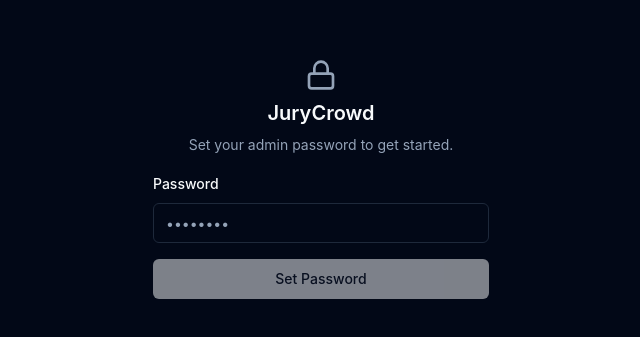
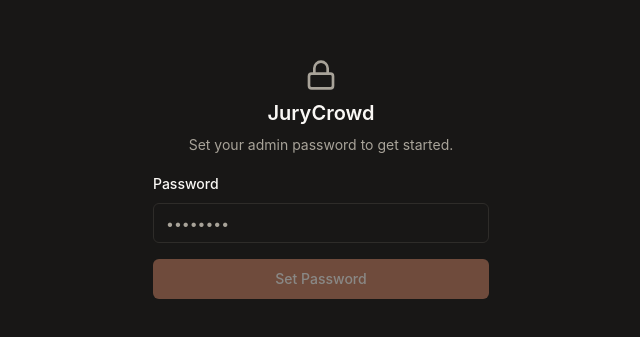
Before and after one commit to imadeddine000/jurycrowd, a React (Vite) app in the folder apps/frontend/: page / in a window 1280 px wide. Shown: the part 221-558 px from the top of the page, without its empty margins (319-959 px from the left). Built offline with nearby package versions, Linux system fonts and the light colour scheme; no server answers.

Commit message:
feat(frontend): redesign with warm cream + coral theme from DESIGN.md

```diff
--- a/apps/frontend/src/index.css
+++ b/apps/frontend/src/index.css
@@ -2,50 +2,54 @@
 @tailwind components;
 @tailwind utilities;
 
+@import url('https://fonts.googleapis.com/css2?family=Inter:wght@400;500;600;700&display=swap');
+
 @layer base {
   :root {
-    --background: 0 0% 100%;
-    --foreground: 222.2 84% 4.9%;
-    --card: 0 0% 100%;
-    --card-foreground: 222.2 84% 4.9%;
-    --popover: 0 0% 100%;
-    --popover-foreground: 222.2 84% 4.9%;
-    --primary: 222.2 47.4% 11.2%;
-    --primary-foreground: 210 40% 98%;
-    --secondary: 210 40% 96.1%;
-    --secondary-foreground: 222.2 47.4% 11.2%;
-    --muted: 210 40% 96.1%;
-    --muted-foreground: 215.4 16.3% 46.9%;
-    --accent: 210 40% 96.1%;
-    --accent-foreground: 222.2 47.4% 11.2%;
-    --destructive: 0 84.2% 60.2%;
-    --destructive-foreground: 210 40% 98%;
-    --border: 214.3 31.8% 91.4%;
-    --input: 214.3 31.8% 91.4%;
-    --ring: 222.2 84% 4.9%;
+    /* Light theme — warm cream canvas (DESIGN.md) */
+    --background: 40 33% 97%;           /* #faf9f5 — cream canvas */
+    --foreground: 40 5% 8%;             /* #141413 — dark warm ink */
+    --card: 40 30% 90%;                 /* #efe9de — light cream card */
+    --card-foreground: 40 5% 8%;
+    --popover: 40 33% 97%;
+    --popover-foreground: 40 5% 8%;
+    --primary: 18 47% 58%;              /* #cc785c — coral */
+    --primary-foreground: 40 33% 97%;
+    --secondary: 40 25% 94%;            /* #f5f0e8 — surface soft */
+    --secondary-foreground: 40 5% 8%;
+    --muted: 40 25% 94%;
+    --muted-foreground: 40 8% 42%;
+    --accent: 40 25% 94%;
+    --accent-foreground: 40 5% 8%;
+    --destructive: 0 70% 50%;
+    --destructive-foreground: 40 33% 97%;
+    --border: 40 15% 85%;               /* #e6dfd8 */
+    --input: 40 15% 85%;
+    --ring: 18 47% 58%;                 /* coral */
     --radius: 0.5rem;
   }
 
   .dark {
-    --background: 222.2 84% 4.9%;
-    --foreground: 210 40% 98%;
-    --card: 222.2 84% 4.9%;
-    --card-foreground: 210 40% 98%;
-    --popover: 222.2 84% 4.9%;
-    --popover-foreground: 210 40% 98%;
-    --primary: 210 40% 98%;
-    --primary-foreground: 222.2 47.4% 11.2%;
-    --secondary: 217.2 32.6% 17.5%;
-    --secondary-foreground: 210 40% 98%;
-    --muted: 217.2 32.6% 17.5%;
-    --muted-foreground: 215 20.2% 65.1%;
-    --accent: 217.2 32.6% 17.5%;
-    --accent-foreground: 210 40% 98%;
-    --destructive: 0 62.8% 30.6%;
-    --destructive-foreground: 210 40% 98%;
-    --border: 217.2 32.6% 17.5%;
-    --input: 217.2 32.6% 17.5%;
-    --ring: 212.7 26.8% 33.9%;
+    /* Dark theme — warm dark navy (DESIGN.md surface-dark) */
+    --background: 40 6% 9%;             /* #181715 — dark navy */
+    --foreground: 40 33% 97%;           /* cream text */
+    --card: 40 5% 11%;                  /* slightly lighter */
+    --card-foreground: 40 33% 97%;
+    --popover: 40 6% 9%;
+    --popover-foreground: 40 33% 97%;
+    --primary: 18 47% 58%;              /* coral stays */
+    --primary-foreground: 40 33% 97%;
+    --secondary: 40 5% 14%;
+    --secondary-foreground: 40 33% 97%;
+    --muted: 40 5% 14%;
+    --muted-foreground: 40 8% 63%;
+    --accent: 40 5% 14%;
+    --accent-foreground: 40 33% 97%;
+    --destructive: 0 70% 50%;
+    --destructive-foreground: 40 33% 97%;
+    --border: 40 5% 17%;
+    --input: 40 5% 17%;
+    --ring: 18 47% 58%;                 /* coral */
   }
 }
 
@@ -58,5 +62,6 @@
   }
   body {
     @apply bg-background text-foreground;
+    font-family: 'Inter', system-ui, -apple-system, sans-serif;
   }
 }
```
